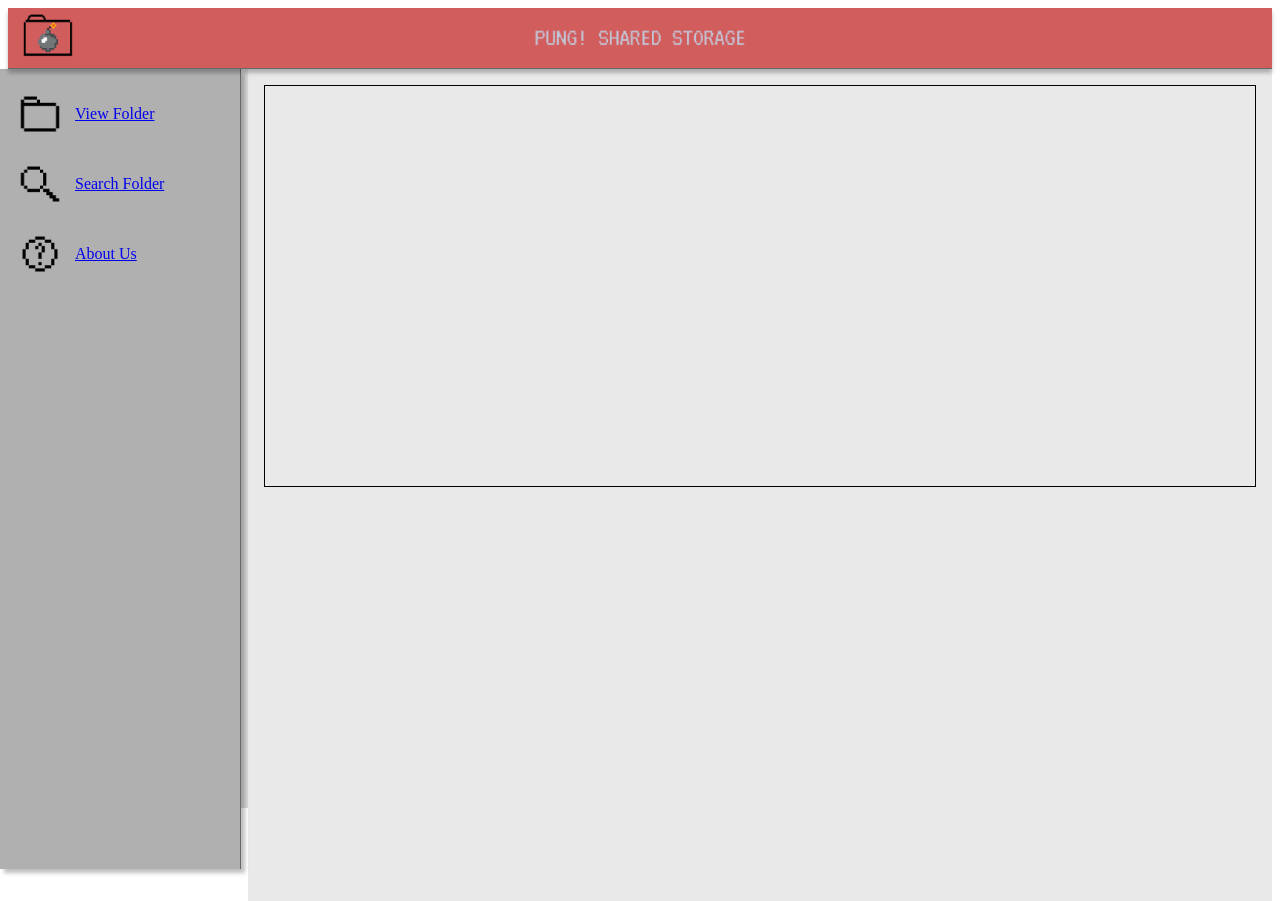
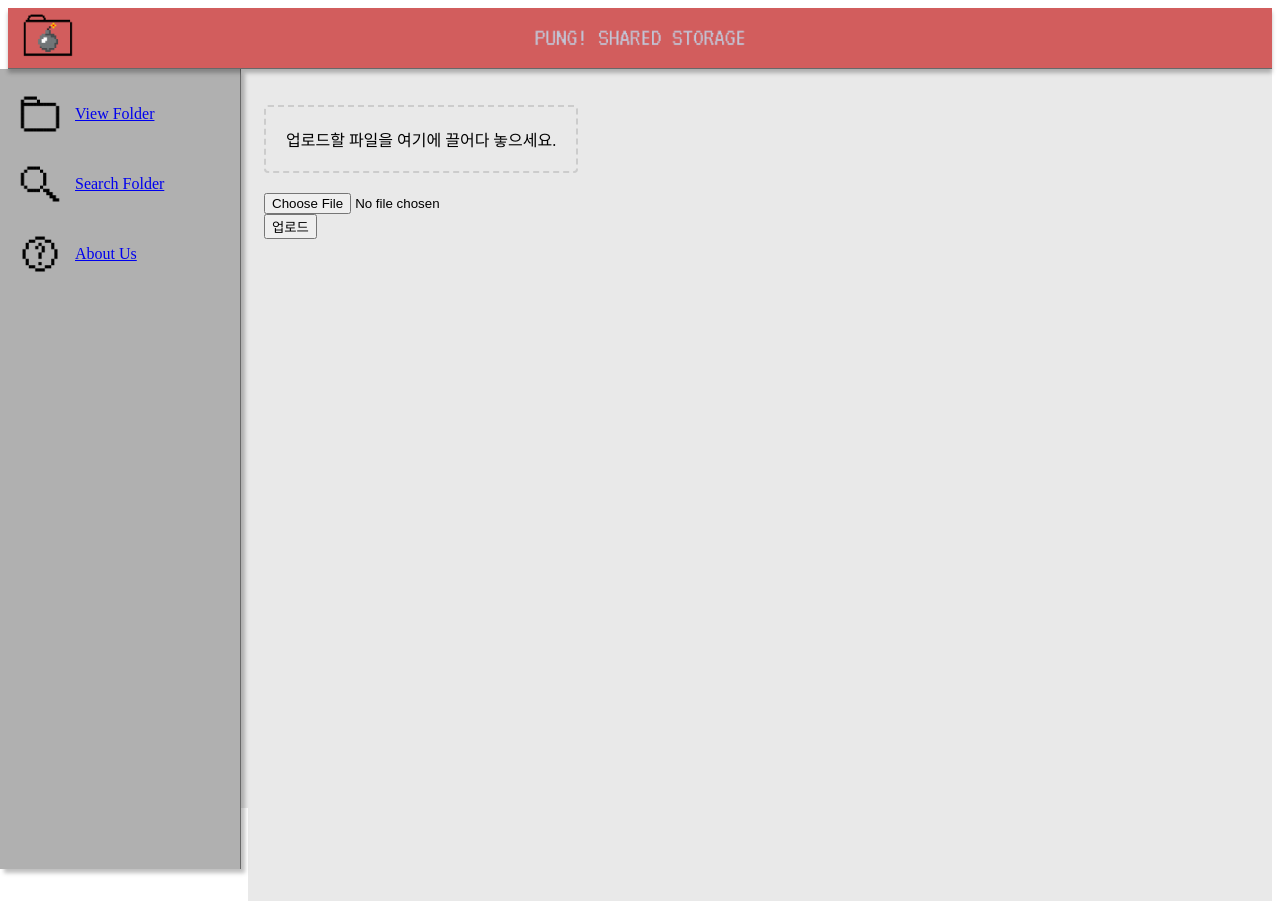
Before and after one commit to PungBox/pungbox-frontend, a React (Vite) app: page / in a window 1280 px wide. Built offline with nearby package versions, Linux system fonts and the light colour scheme.

Commit message:
SideBar Upate

```diff
--- a/src/components/App.tsx
+++ b/src/components/App.tsx
@@ -6,19 +6,19 @@ import Register from './Pages/Register';
 import View from './Pages/view/View';
 import Expired from './Pages/Expired';
 import Authenticate from './Pages/authenticate/Authenticate';
-import AboutUs from './Pages/AboutUs';
+import Aboutus from './Pages/Aboutus';
 
 function App() {
   return (
     <Router>
-      <Layout hasSidebar={true}>
+      <Layout>
         <Routes>
           <Route path="/" element={<Home />} />
           <Route path="/register" element={<Register />} />
           <Route path="/view" element={<View />} />
           <Route path="/expired" element={<Expired />} />
           <Route path="/authenticate" element={<Authenticate />} />
-          <Route path="/aboutus" element={<AboutUs />} />
+          <Route path="/aboutus" element={<Aboutus />} />
         </Routes>
       </Layout>
     </Router>
--- a/src/components/Layout/Layout.tsx
+++ b/src/components/Layout/Layout.tsx
@@ -1,10 +1,10 @@
-import React, { useState } from 'react';
+import React, { useEffect, useState } from 'react';
 import styles from '/src/components/Module/Layout.module.css';
 import TopBar from './TopBar';
 import Sidebar from './Sidebar';
 
-const Layout = ({children, hasSidebar }: {
-  children: React.ReactNode; hasSidebar: boolean
+const Layout = ({children }: {
+  children: React.ReactNode
 }) => {
   const [sidebarOpen, setSidebarOpen] = useState(true); // Sidebar의 표시 여부를 상태로 관리
 
@@ -18,7 +18,7 @@ const Layout = ({children, hasSidebar }: {
       <TopBar toggleSidebar={toggleSidebar} />
       {/* Sidebar의 상태와 toggleSidebar 함수를 Sidebar 컴포넌트로 props로 전달 */}
       <Sidebar sidebarOpen={sidebarOpen} toggleSidebar={toggleSidebar} />
-      <div className={`${styles.main} ${hasSidebar ? styles.withsidebar : ''}`}>
+      <div className={`${styles.main} ${sidebarOpen ? styles.withsidebar : ''}`}>
         {/* Main content */}
         {children}
       </div>
--- a/src/components/Layout/TopBar.tsx
+++ b/src/components/Layout/TopBar.tsx
@@ -3,7 +3,6 @@
   import styles from '/src/components/Module/TopBar.module.css';
 
   const TopBar = ({ toggleSidebar }: { toggleSidebar: () => void }) => {
-    const [sidebarOpen, setSidebarOpen] = useState(false); // Sidebar의 표시 여부를 상태로 관리
 
     return (
       <div className={styles.topbar}>
--- a/src/components/Module/Home.module.css
+++ /dev/null
@@ -1,68 +0,0 @@
-.uploadcontainer {
-    display: flex;
-    flex-direction: column;
-    position: relative;
-    height: 400px;
-    width: 100%;
-    border: 1px solid #000000;
-  }
-
-  /* Ellipse */
-  .ellipse {
-    width: 350px;
-    height: 350px;
-    background-color: rgba(211, 211, 211, 0.4);
-    border-radius: 50%;
-    border: 8px solid #000000;
-  }
-
-  /* UploadIcon */
-  .uploadicon {
-    width: 312px;
-    height: 310px;
-    opacity: 0.3;
-  }
-
-  /* UploadTheFile */
-  .UploadTheFile {
-    width: 301px;
-    height: 68px;
-    text-align: center;
-    color: #000000;
-    font-size: 40px;
-    font-weight: normal;
-    font-family: 'Bungee';
-    line-height: 59.60px;
-  }
-
-  /* GetUrl */
-  .GetUrl {
-    width: 400px;
-    height: 100px;
-    position: relative;
-  }
-
-  /* Rectangle3 */
-  .Rectangle3 {
-    width: 400px;
-    height: 100px;
-    position: absolute;
-    left: 0;
-    top: 0;
-    background-color: rgba(211, 211, 211, 0.4);
-    box-shadow: 0px 0px 0px 2px #000000;
-    border: 1px solid #000000;
-  }
-
-  /* GetUrl Text */
-  .GetUrlText {
-    position: absolute;
-    left: 101px;
-    top: 13px;
-    text-align: center;
-    color: #ffffff;
-    font-size: 50px;
-    font-weight: normal;
-    font-family: 'Inter';
-    line-height: 74.50px;
-  }
--- a/src/components/Module/Layout.module.css
+++ b/src/components/Module/Layout.module.css
@@ -2,7 +2,7 @@
     max-width: 1920px;
     margin: 0 auto;
     height: 100vh;
-    background-color: #d9d9d9;
+    background-color: #e9e9e9;
   }
 
 .main {
@@ -14,11 +14,15 @@
 }
 
 .withsidebar {
-  margin-left: 240px; /* Sidebar가 표시될 때의 왼쪽 여백 */
+  margin-left: 240px;
+}
+
+.withoutsidebar {
+  margin-left: 0px;
 }
 
 @media (max-width: 768px) {
   .withsidebar {
-    margin-left: 60px; /* Sidebar가 표시될 때의 왼쪽 여백 */
+    margin-left: 60px;
   }
 }
--- a/src/components/Module/Sidebar.module.css
+++ b/src/components/Module/Sidebar.module.css
@@ -8,10 +8,11 @@
   border-right: 1px rgb(104, 104, 104) solid;
   box-shadow: 4px 4px 4px rgba(0, 0, 0, 0.25);
   transition: left 0.35s; /* left 속성 변경 시 애니메이션 적용 */
+  z-index: 1; /* 다른 요소들 위에 표시되도록 설정 */
 }
 
 .sidebar.open {
-  left: 0; /* 사이드바를 왼쪽으로 이동하여 표시 */
+  left: 0;
 }
 
 .overlay {
@@ -20,7 +21,6 @@
   left: 0;
   width: 100%;
   height: 100%;
-  z-index: 0; /* 사이드바보다 위에 위치 */
 }
 
 
@@ -61,7 +61,6 @@
   .sidebar {
     width: 60px;
     background-color: #b0b0b0;
-    z-index: 999; /* 다른 요소들 위에 표시되도록 설정 */
   }
 
   .frame {
--- a/src/components/Module/TopBar.module.css
+++ b/src/components/Module/TopBar.module.css
@@ -11,7 +11,7 @@
     align-items: center;
     width: 100%; /* 가로 길이를 최대 너비로 설정 */
     margin: 0 auto;
-    z-index: 2;
+    z-index: 2; /* 다른 요소들 위에 표시되도록 설정 */
   }
 
 .logo {
@@ -39,7 +39,6 @@
 /*모바일 웹 반응형*/
 @media (max-width: 768px) {
   .topbar {
-    /* 기존 스타일 유지 */
     height: 50px;
   }
 
@@ -50,7 +49,7 @@
   }
 
   .punglogo {
-    width: 180.2px; /* 모바일 화면에서 로고 크기 축소 */
+    width: 180.2px;
     height: 40px;
   }
 }
--- a/src/components/Pages/AboutUs.tsx
+++ b/src/components/Pages/AboutUs.tsx
@@ -1,9 +1,9 @@
 import React from 'react'
 
-const AboutUs = () => {
+const Aboutus = () => {
   return (
     <div>About Us</div>
   )
 }
 
-export default AboutUs
+export default Aboutus
--- a/src/components/Pages/Home.tsx
+++ b/src/components/Pages/Home.tsx
@@ -1,22 +1,61 @@
 import Layout from 'components/Layout/Layout'
-import React from 'react'
+import React, { useState } from 'react'
 import styles from '/src/components/Module/Home.module.css';
 
 const Home = () => {
+  const [selectedFile, setSelectedFile] = useState<File | null>(null);
+
+  // 파일 선택 핸들러
+  const handleFileSelect = (event: React.ChangeEvent<HTMLInputElement>) => {
+    const files = event.target.files;
+    if (files && files.length > 0) {
+      setSelectedFile(files[0]);
+    }
+  };
+
+  // 파일 드래그 앤 드롭 핸들러
+  const handleDrop = (event: React.DragEvent<HTMLDivElement>) => {
+    event.preventDefault();
+    event.stopPropagation();
+
+    const file = event.dataTransfer.files[0];
+    if (file) {
+      setSelectedFile(file);
+    }
+  };
+
+  // 파일 업로드 핸들러
+  const handleUpload = () => {
+    // 파일 업로드 로직 추가
+  };
+
+  // 드래그 앤 드롭 영역 스타일
+  const dropzoneStyle = {
+    border: '2px dashed #CCCCCC',
+    borderRadius: '4px',
+    padding: '20px',
+    cursor: 'pointer',
+    margin: '20px auto',
+  };
+
   return (
-    <div className={styles.uploadcontainer}>
+    <div>
+      {/* 드래그 앤 드롭 영역 */}
+      <div
+        style={dropzoneStyle}
+        onDrop={handleDrop}
+        onDragOver={(e) => e.preventDefault()}
+      >
+        <span>업로드할 파일을 여기에 끌어다 놓으세요.</span>
+      </div>
+
+      {/* 파일 선택 input */}
+      <input type="file" onChange={handleFileSelect} />
+
+      {/* 업로드 버튼 */}
+      <div></div>
+      <button onClick={handleUpload}>업로드</button>
     </div>
-
-  )
+  );
 }
 export default Home
-
-/*
-            <div className="ellipse"></div>
-            <img className="uploadicon" src="https://via.placeholder.com/312x310" />
-            <div className="UploadTheFile">Upload the file</div>
-            <div className="GetUrl">
-            <div className="Rectangle3"></div>
-            <div className="GetUrlText">Get URL</div>
-          </div>
-          */
--- a/src/components/Pages/Register.tsx
+++ b/src/components/Pages/Register.tsx
@@ -1,6 +1,19 @@
-import React from 'react'
+import React, { useState } from 'react'
 
 const Register = () => {
+  const [password, setPassword] = useState('');
+  const [expirationDate, setExpirationDate] = useState('');
+
+  //입력값 변경 핸들러
+  const handlePasswordChange = (event) => {
+    setPassword(event.target.value);
+  };
+
+  const handleExpirationDateChange = (event) => {
+    setExpirationDate(event.target.value);
+  };
+
+
   return (
     <div>Register</div>
   )
```
